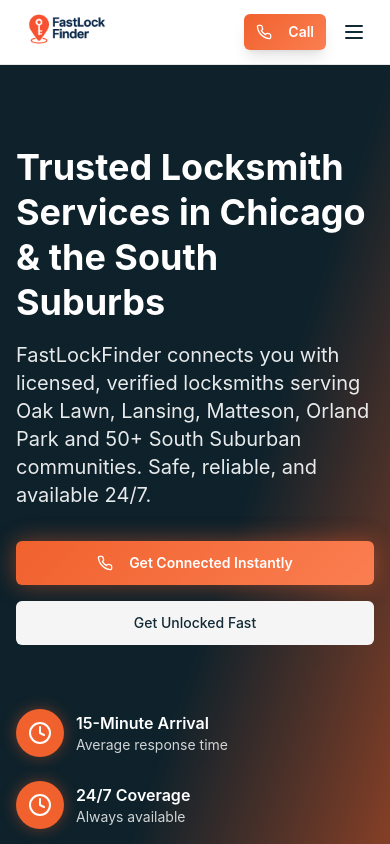
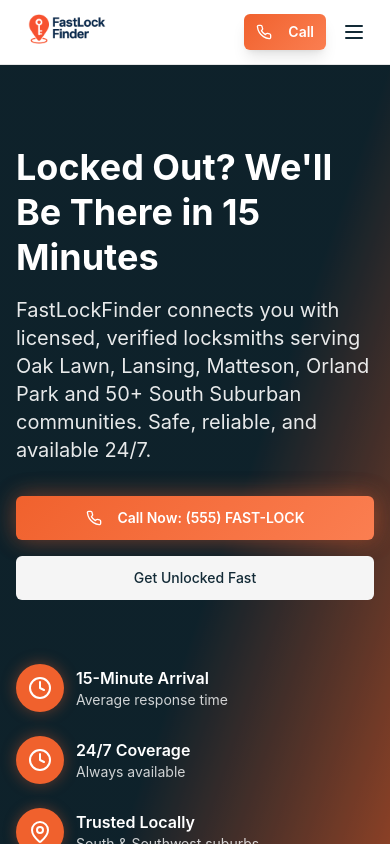
Before and after one commit to jetloopai/fast-lock-finder-dashboard, a React (Vite) app: page / in a window 390 px wide. Shown: the top 844 px of the page. Built offline with nearby package versions, Linux system fonts and the light colour scheme.

Commit message:
Update hero section and phone numbers
Update the hero section title, description, and button text to match the live site design. Also, update all phone numbers to "(555) FAST-LOCK" and the corresponding tel link.

```diff
--- a/src/components/home/Hero.tsx
+++ b/src/components/home/Hero.tsx
@@ -11,7 +11,7 @@ const Hero = () => {
           <div className="space-y-8 animate-fade-in">
             <div className="space-y-4">
               <h1 className="text-4xl md:text-6xl font-bold leading-tight animate-slide-up">
-                Trusted Locksmith Services in Chicago & the South Suburbs
+                Locked Out? We'll Be There in 15 Minutes
               </h1>
               <p className="text-xl text-primary-foreground/90 max-w-lg animate-fade-in-delay">
                 FastLockFinder connects you with licensed, verified locksmiths serving Oak Lawn, Lansing, Matteson, Orland Park and 50+ South Suburban communities. Safe, reliable, and available 24/7.
@@ -20,9 +20,9 @@ const Hero = () => {
 
             <div className="flex flex-col sm:flex-row gap-4 animate-slide-in-left">
               <Button variant="hero" size="lg" className="animate-glow hover-glow" asChild>
-                <a href="tel:+1-773-377-6511" className="flex items-center space-x-2">
+                <a href="tel:+15553278562" className="flex items-center space-x-2">
                   <Phone className="h-5 w-5" />
-                  <span>Get Connected Instantly</span>
+                  <span>Call Now: (555) FAST-LOCK</span>
                 </a>
               </Button>
               <Button variant="secondary" size="lg">
--- a/src/components/layout/Footer.tsx
+++ b/src/components/layout/Footer.tsx
@@ -79,11 +79,11 @@ const Footer = () => {
             <h3 className="font-semibold text-lg">Contact</h3>
             <div className="space-y-3">
               <a
-                href="tel:+1-773-377-6511"
+                href="tel:+15553278562"
                 className="flex items-center space-x-2 text-primary-foreground/80 hover:text-primary-foreground transition-colors"
               >
                 <Phone className="h-4 w-4" />
-                <span>Call Now</span>
+                <span>(555) FAST-LOCK</span>
               </a>
               <div className="flex items-center space-x-2 text-primary-foreground/80">
                 <MapPin className="h-4 w-4" />
--- a/src/components/layout/Header.tsx
+++ b/src/components/layout/Header.tsx
@@ -42,15 +42,15 @@ const Header = () => {
           {/* Phone CTA & Mobile Menu */}
           <div className="flex items-center space-x-2">
             <Button variant="outline" size="sm" className="hidden md:flex" asChild>
-              <a href="tel:+1-773-377-6511" className="flex items-center space-x-2">
+              <a href="tel:+15553278562" className="flex items-center space-x-2">
                 <Phone className="h-4 w-4" />
-                <span>Call Now</span>
+                <span>(555) FAST-LOCK</span>
               </a>
             </Button>
             <Button variant="cta" size="sm" asChild>
-              <a href="tel:+1-773-377-6511" className="flex items-center space-x-2">
+              <a href="tel:+15553278562" className="flex items-center space-x-2">
                 <Phone className="h-4 w-4" />
-                <span className="hidden sm:inline">Call Now</span>
+                <span className="hidden sm:inline">(555) FAST-LOCK</span>
                 <span className="sm:hidden">Call</span>
               </a>
             </Button>
@@ -82,15 +82,15 @@ const Header = () => {
               ))}
               <div className="flex flex-col space-y-2 pt-4 border-t border-border">
                 <Button variant="outline" size="sm" asChild>
-                  <a href="tel:+1-773-377-6511" className="flex items-center justify-center space-x-2">
+                  <a href="tel:+15553278562" className="flex items-center justify-center space-x-2">
                     <Phone className="h-4 w-4" />
-                    <span>Call Now</span>
+                    <span>(555) FAST-LOCK</span>
                   </a>
                 </Button>
                 <Button variant="cta" size="sm" asChild>
-                  <a href="tel:+1-773-377-6511" className="flex items-center justify-center space-x-2">
+                  <a href="tel:+15553278562" className="flex items-center justify-center space-x-2">
                     <Phone className="h-4 w-4" />
-                    <span>Call Now</span>
+                    <span>(555) FAST-LOCK</span>
                   </a>
                 </Button>
               </div>
```
